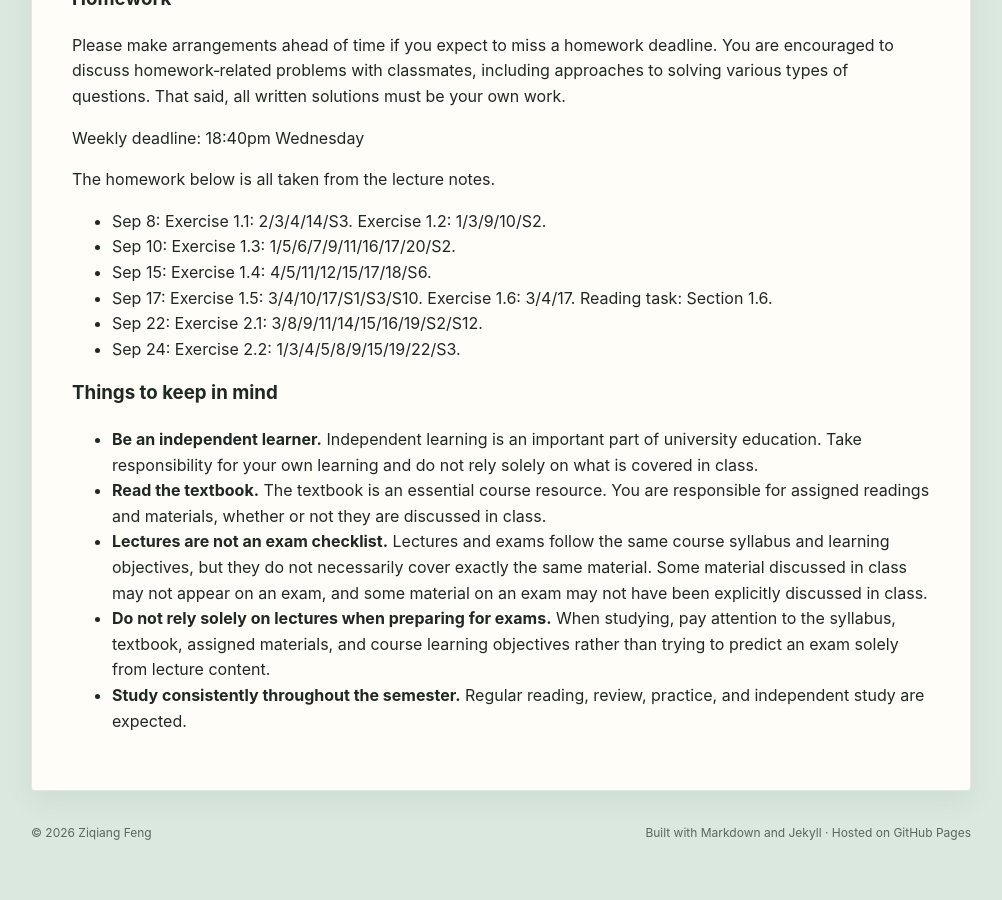
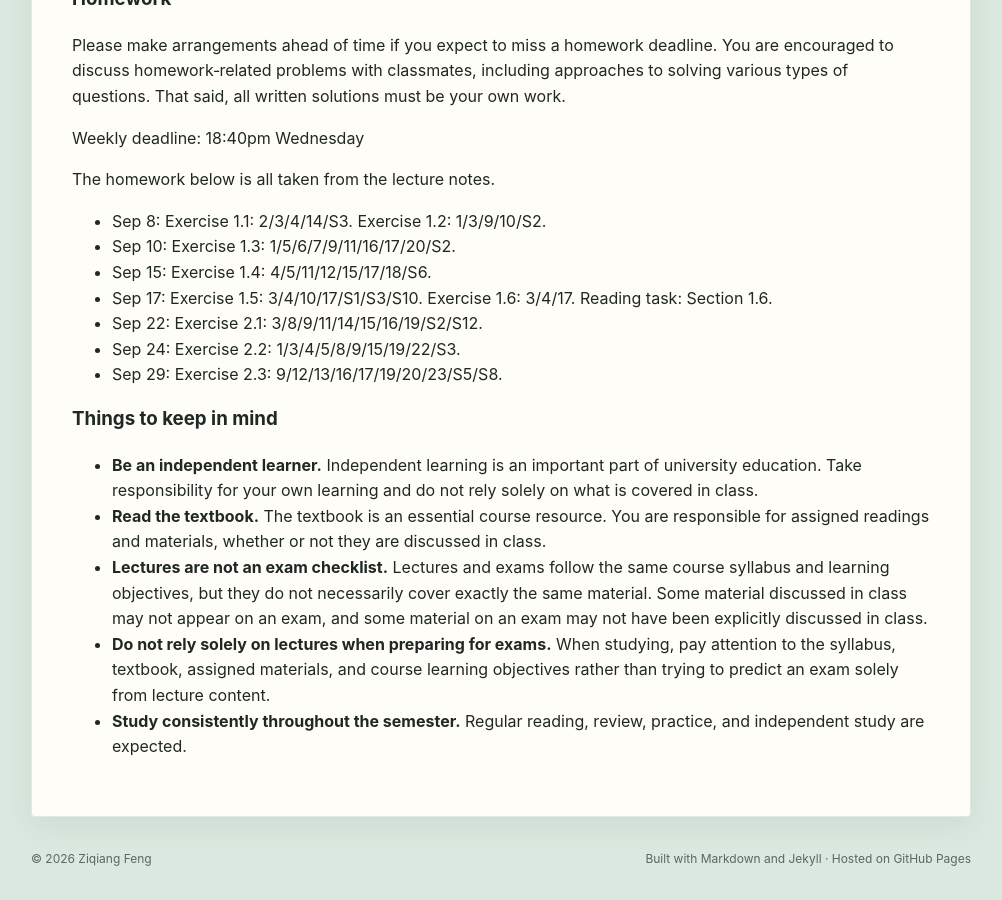
Before and after one commit to ziqiangfeng95/ziqiangfeng95.github.io, a Jekyll site: the page built from teaching/advmath/index.md, in a window 1280 px wide and 900 px high, scrolled down 1532 px. Shown: the whole window, without its empty margins (139-1141 px from the left). Built offline with Jekyll 4.4.1, drawn with Linux system fonts in a browser that asks for light colours; before the commit the page ends 2406 px from its top, so only the background shows below that.

Commit message:
Update index.md

```diff
--- a/teaching/advmath/index.md
+++ b/teaching/advmath/index.md
@@ -102,6 +102,7 @@ The homework below is all taken from the lecture notes.
 - Sep 17: Exercise 1.5: 3/4/10/17/S1/S3/S10. Exercise 1.6: 3/4/17. Reading task: Section 1.6.
 - Sep 22: Exercise 2.1: 3/8/9/11/14/15/16/19/S2/S12.
 - Sep 24: Exercise 2.2: 1/3/4/5/8/9/15/19/22/S3.
+- Sep 29: Exercise 2.3: 9/12/13/16/17/19/20/23/S5/S8.
 
 ### Things to keep in mind
 
```
